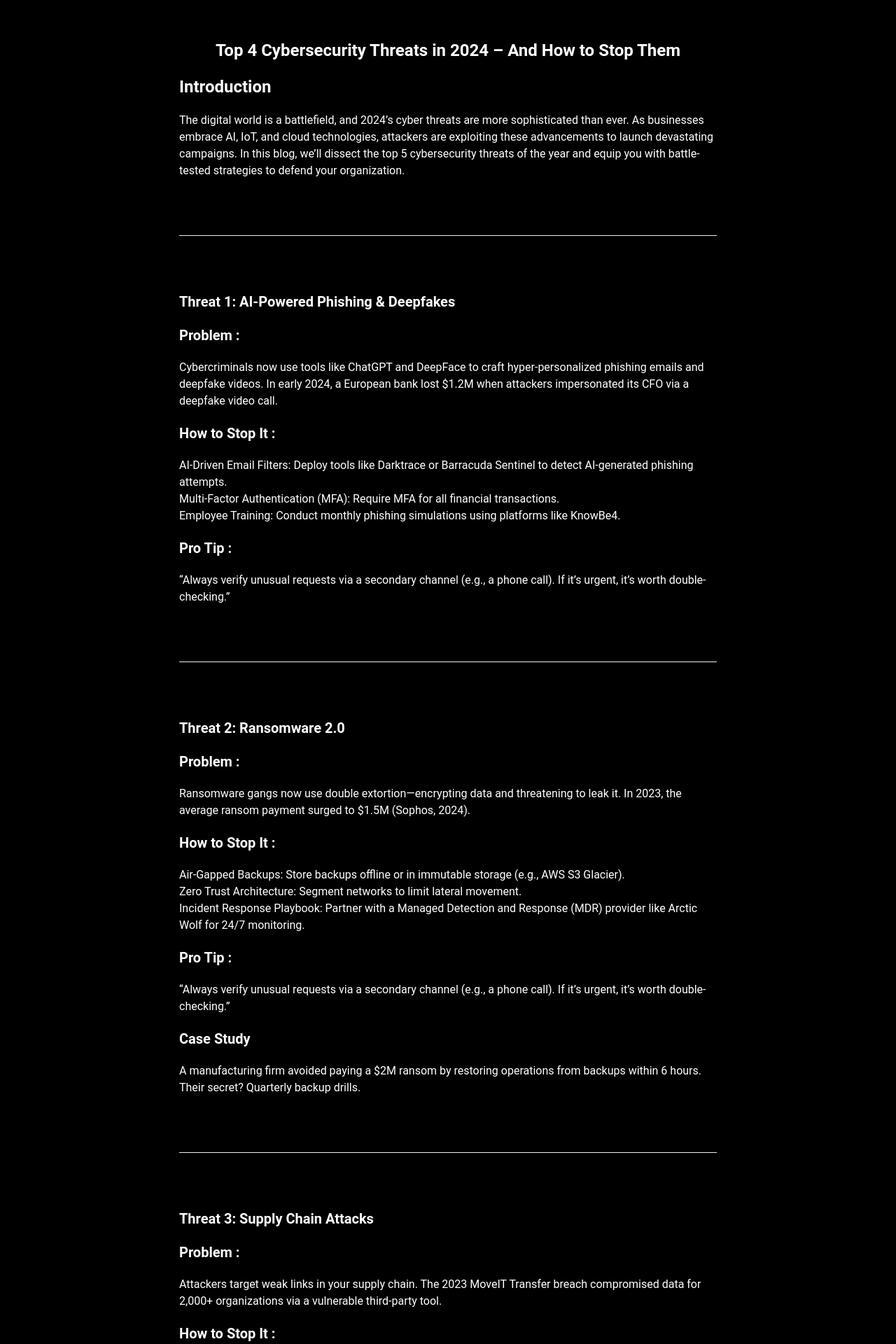
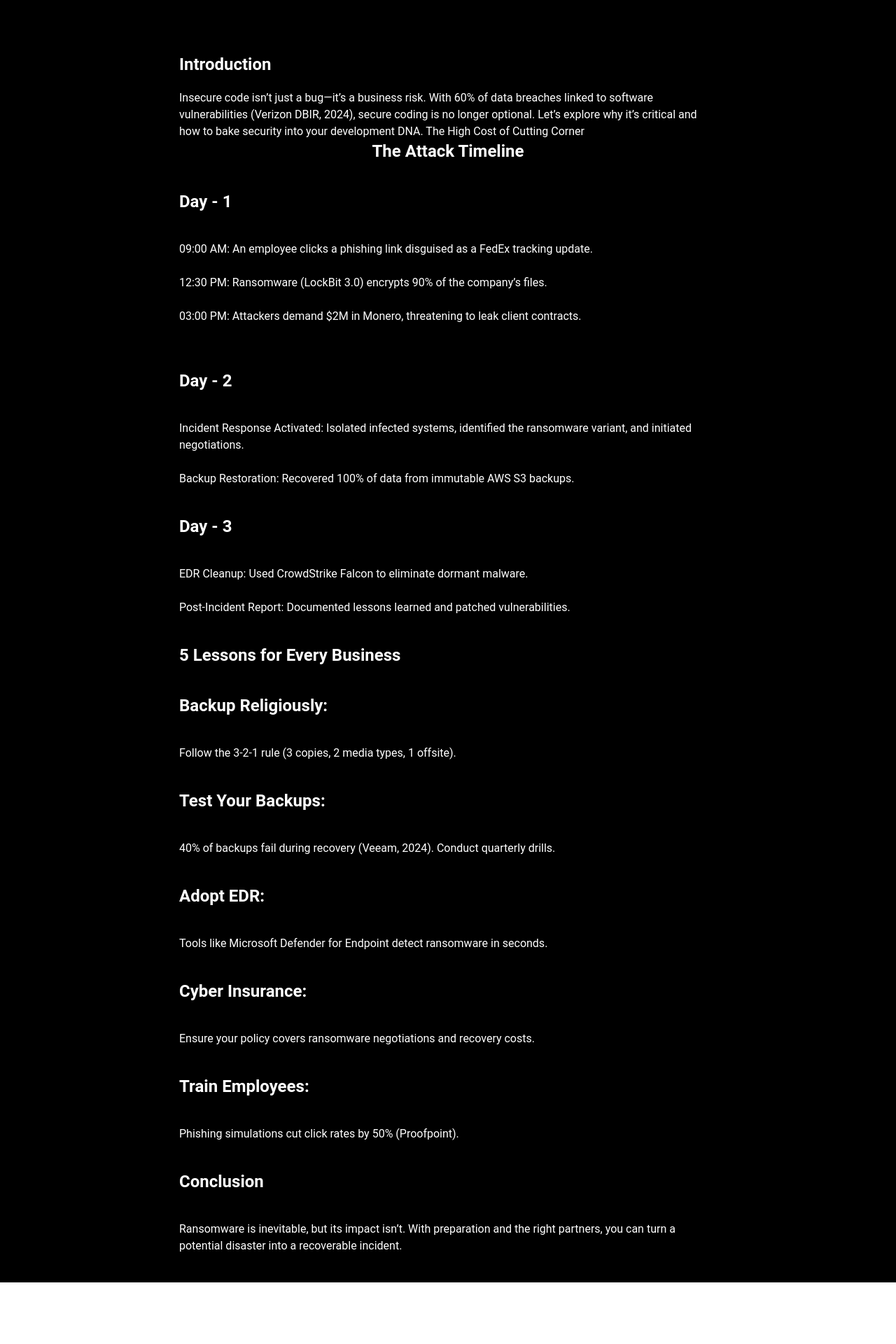
Before and after one commit to codingisf/cyberweep, a React (Vite) app: page /Blog1 in a window 1280 px wide. Shown: the part 280-2200 px from the top of the page at 70% size. After the commit the page ends 2112 px from the top, so only its background shows below. Built offline with nearby package versions, Linux system fonts and the light colour scheme.

Commit message:
Update blog1.jsx

```diff
--- a/src/Pages/Blog/blog1.jsx
+++ b/src/Pages/Blog/blog1.jsx
@@ -1,144 +1,92 @@
 import React from "react";
 
-function blog1() {
+function blog3() {
   return (
     <section className="bg-black min-h-[100vh] text-white py-10">
       <h1 className="text-4xl text-center font-bold py-32">Cyberweeb Blogs</h1>
       <section className="lg:w-[60%] w-[90%] mx-auto h-full">
-        <h1 className="text-2xl text-center font-bold">
-          Top 4 Cybersecurity Threats in 2024 – And How to Stop Them
-        </h1>
         <p className="text-2xl font-bold my-5">Introduction</p>
         <p>
-          The digital world is a battlefield, and 2024’s cyber threats are more
-          sophisticated than ever. As businesses embrace AI, IoT, and cloud
-          technologies, attackers are exploiting these advancements to launch
-          devastating campaigns. In this blog, we’ll dissect the top 5
-          cybersecurity threats of the year and equip you with battle-tested
-          strategies to defend your organization.
+          Insecure code isn’t just a bug—it’s a business risk. With 60% of data
+          breaches linked to software vulnerabilities (Verizon DBIR, 2024),
+          secure coding is no longer optional. Let’s explore why it’s critical
+          and how to bake security into your development DNA. The High Cost of
+          Cutting Corner
         </p>
-        <hr className="w-[100%] mx-auto my-20"/>
-        <p className="text-xl font-bold my-5">
-          Threat 1: AI-Powered Phishing & Deepfakes
-        </p>
-        <p className="text-xl font-bold my-5">Problem :</p>
-        <p>
-          Cybercriminals now use tools like ChatGPT and DeepFace to craft
-          hyper-personalized phishing emails and deepfake videos. In early 2024,
-          a European bank lost $1.2M when attackers impersonated its CFO via a
-          deepfake video call.
-        </p>
-        <p className="text-xl font-bold my-5">How to Stop It :</p>
-        <p>
-          AI-Driven Email Filters: Deploy tools like Darktrace or Barracuda
-          Sentinel to detect AI-generated phishing attempts. <br /> Multi-Factor
-          Authentication (MFA): Require MFA for all financial transactions.{" "}
-          <br />
-          Employee Training: Conduct monthly phishing simulations using
-          platforms like KnowBe4.
+        <h1 className="text-2xl text-center font-bold">The Attack Timeline</h1>
+        <h1 className="text-2xl text-start font-bold my-10">Day - 1</h1>
+        <p className="ml-14">
+          {" "}
+          09:00 AM: An employee clicks a phishing link disguised as a FedEx
+          tracking update. <br /> <br />
+          12:30 PM: Ransomware (LockBit 3.0) encrypts 90% of the company’s
+          files. <br /> <br />
+          03:00 PM: Attackers demand $2M in Monero, threatening to leak client
+          contracts. <br /> <br />
         </p>
 
-        <p className="text-xl font-bold my-5">Pro Tip :</p>
-        <p>
-          “Always verify unusual requests via a secondary channel (e.g., a phone
-          call). If it’s urgent, it’s worth double-checking.”
-        </p>
-        <hr className="w-[100%] mx-auto my-20"/>
-        <p className="text-xl font-bold my-5 mt-5">Threat 2: Ransomware 2.0</p>
-        <p className="text-xl font-bold my-5">Problem :</p>
-        <p>
-          Ransomware gangs now use double extortion—encrypting data and
-          threatening to leak it. In 2023, the average ransom payment surged to
-          $1.5M (Sophos, 2024).
-        </p>
-        <p className="text-xl font-bold my-5">How to Stop It :</p>
-        <p>
-          Air-Gapped Backups: Store backups offline or in immutable storage
-          (e.g., AWS S3 Glacier). <br />
-          Zero Trust Architecture: Segment networks to limit lateral movement.{" "}
+        <h1 className="text-2xl text-start font-bold my-10">Day - 2</h1>
+        <p className="ml-14">
+          {" "}
+          Incident Response Activated: Isolated infected systems, identified the
+          ransomware variant, and initiated negotiations.
           <br />
-          Incident Response Playbook: Partner with a Managed Detection and
-          Response (MDR) provider like Arctic Wolf for 24/7 monitoring.
+          <br />
+          Backup Restoration: Recovered 100% of data from immutable AWS S3
+          backups.
         </p>
 
-        <p className="text-xl font-bold my-5">Pro Tip :</p>
+        <h1 className="text-2xl text-start font-bold my-10">Day - 3</h1>
+        <p className="ml-14">
+          {" "}
+          EDR Cleanup: Used CrowdStrike Falcon to eliminate dormant malware.
+          <br />
+          <br />
+          Post-Incident Report: Documented lessons learned and patched
+          vulnerabilities.
+        </p>
+        <h1 className="text-2xl text-start font-bold my-10">
+          5 Lessons for Every Business
+        </h1>
+        <h1 className="text-2xl text-start font-bold my-10 ml-8">
+          Backup Religiously:
+        </h1>
+        <p> Follow the 3-2-1 rule (3 copies, 2 media types, 1 offsite).</p>
+        <h1 className="text-2xl text-start font-bold my-10 ml-8">
+          Test Your Backups:
+        </h1>
         <p>
-          “Always verify unusual requests via a secondary channel (e.g., a phone
-          call). If it’s urgent, it’s worth double-checking.”
-        </p>
-
-        <p className="text-xl font-bold my-5">Case Study</p>
-        <p>
-          A manufacturing firm avoided paying a $2M ransom by restoring
-          operations from backups within 6 hours. Their secret? Quarterly backup
+          {" "}
+          40% of backups fail during recovery (Veeam, 2024). Conduct quarterly
           drills.
         </p>
-        <hr className="w-[100%] mx-auto my-20"/>
-
-        <p className="text-xl font-bold my-5">
-          Threat 3: Supply Chain Attacks
+        <h1 className="text-2xl text-start font-bold my-10 ml-8">Adopt EDR:</h1>
+        <p>
+          {" "}
+          Tools like Microsoft Defender for Endpoint detect ransomware in
+          seconds.
         </p>
-        <p className="text-xl font-bold my-5">Problem :</p>
+        <h1 className="text-2xl text-start font-bold my-10 ml-8">
+          Cyber Insurance:
+        </h1>
         <p>
-          Attackers target weak links in your supply chain. The 2023 MoveIT
-          Transfer breach compromised data for 2,000+ organizations via a
-          vulnerable third-party tool.
+          {" "}
+          Ensure your policy covers ransomware negotiations and recovery costs.
         </p>
-        <p className="text-xl font-bold my-5">How to Stop It :</p>
+        <h1 className="text-2xl text-start font-bold my-10 ml-8">
+          Train Employees:
+        </h1>
+        <p> Phishing simulations cut click rates by 50% (Proofpoint).</p>
+        <h1 className="text-2xl text-start font-bold my-10">Conclusion</h1>
         <p>
-          Vendor Risk Scoring: Use platforms like SecurityScorecard to grade
-          suppliers’ security postures.
-          <br />
-          Software Bill of Materials (SBOM): Demand SBOMs from vendors to track
-          dependencies.
-          <br />
-          Least Privilege Access: Restrict third-party access to only essential
-          systems.
+          {" "}
+          Ransomware is inevitable, but its impact isn’t. With preparation and
+          the right partners, you can turn a potential disaster into a
+          recoverable incident.
         </p>
-
-        <p className="text-xl font-bold my-5">Pro Tip :</p>
-        <p>
-          “Assume every third-party tool is a potential entry point. Monitor
-          them like you’d monitor your own network.”
-        </p>
-        <hr className="w-[100%] mx-auto my-20"/>
-
-        <p className="text-xl font-bold my-5 mt-5">Threat 4: IoT Botnets</p>
-        <p className="text-xl font-bold my-5">Problem :</p>
-        <p>
-          Zero-day vulnerabilities like CVE-2024-1234 (a critical flaw in Apache
-          servers) are exploited before patches are available.Hijacked smart
-          devices (e.g., cameras, thermostats) are weaponized to launch DDoS
-          attacks. In 2023, the Mirai botnet took down a major cloud provider
-          for 12 hours.
-        </p>
-        <p className="text-xl font-bold my-5">How to Stop It :</p>
-        <p>
-          Firmware Updates: Enforce automatic updates for all IoT devices.
-          <br />
-          Network Segmentation: Isolate IoT devices on a separate VLAN.
-          <br />
-          Strong Authentication: Replace default passwords with complex, unique
-          credentials.
-        </p>
-
-        <p className="text-xl font-bold my-5">Pro Tip:</p>
-        <p>
-          Use tools like Forescout to monitor IoT device behavior and block
-          anomalies.
-        </p>
-
-        <p className="text-xl font-bold my-5">Conclusion</p>
-        <p>
-          2024’s threats demand proactive, layered defenses. Start by auditing
-          your systems, training your team, and partnering with experts.
-          Remember: cybersecurity is a journey, not a destination.
-        </p>
-
-        {/* <hr className="w-[100%] mx-auto pt-10" /> */}
       </section>
     </section>
   );
 }
 
-export default blog1;
+export default blog3;
```
